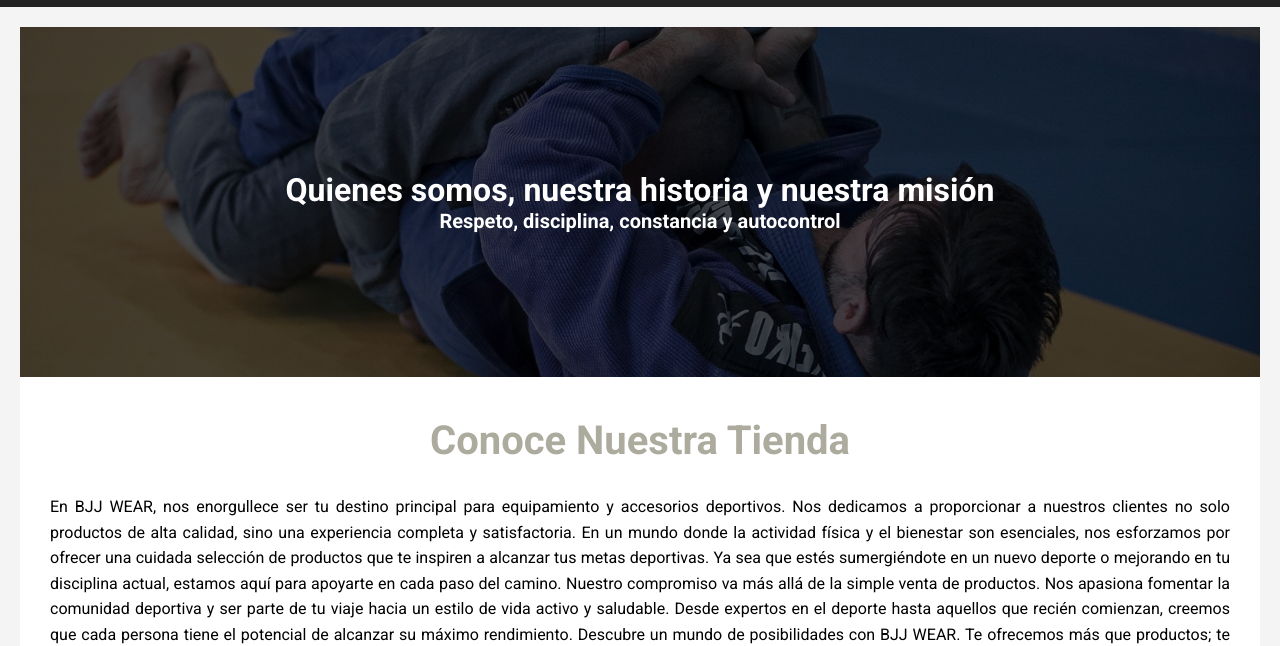
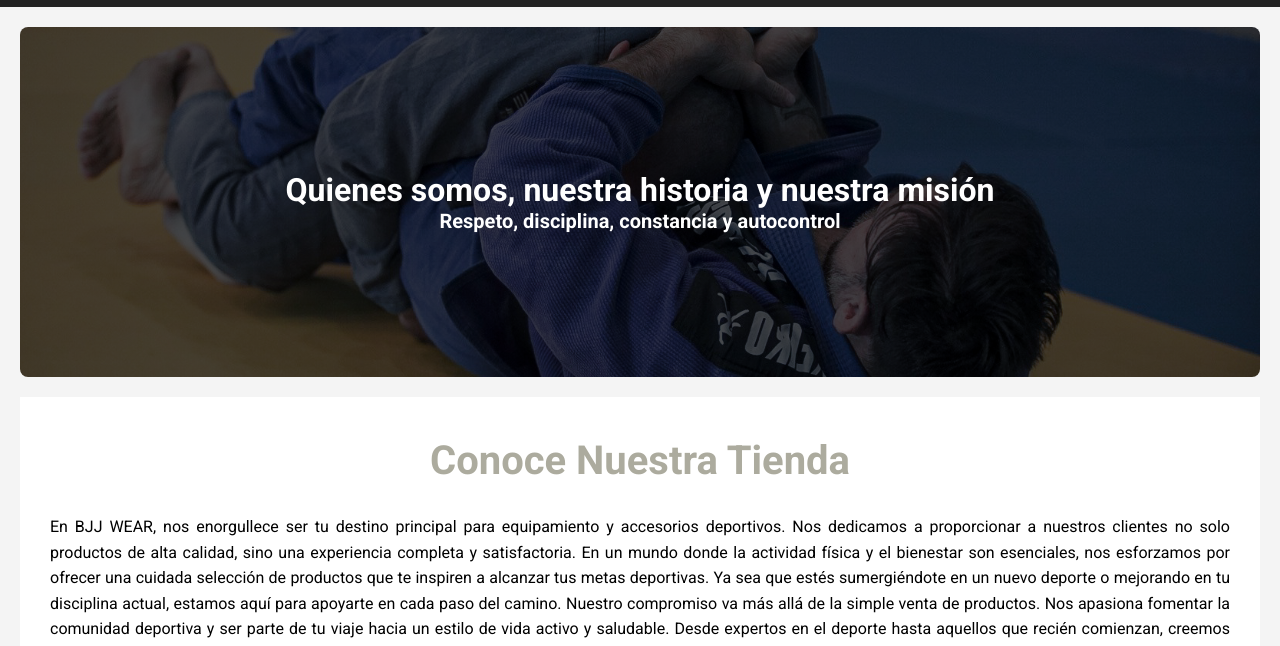
Before and after one commit to GinaVegetti/Proyecto-Full-Stack-Engineer-71241, a plain HTML site: page EtapaUno/pages/nosotros.html in a window 1280 px wide. Shown: the part 127-773 px from the top of the page. Drawn offline with Linux system fonts and the light colour scheme.

Commit message:
nosotros css

```diff
--- a/EtapaUno/css/nosotros.css
+++ b/EtapaUno/css/nosotros.css
@@ -2,6 +2,7 @@
     text-align: center;
     background-image: linear-gradient(rgba(0, 0, 0, 0.7), rgba(0, 0, 0, 0.7)), url(../assets/img/lucha.2.jpg);
     height: 350px;
+    width: 100%;
     background-repeat: no-repeat;
     background-size: cover;
     background-position: center;
@@ -11,6 +12,8 @@
     justify-content: center;
     align-items: center;
     color: white;
+    border-radius: 8px;
+    margin-bottom: 20px;
 }
 
 .presentacion-nosotros h2, .presentacion-nosotros h3 {
```
